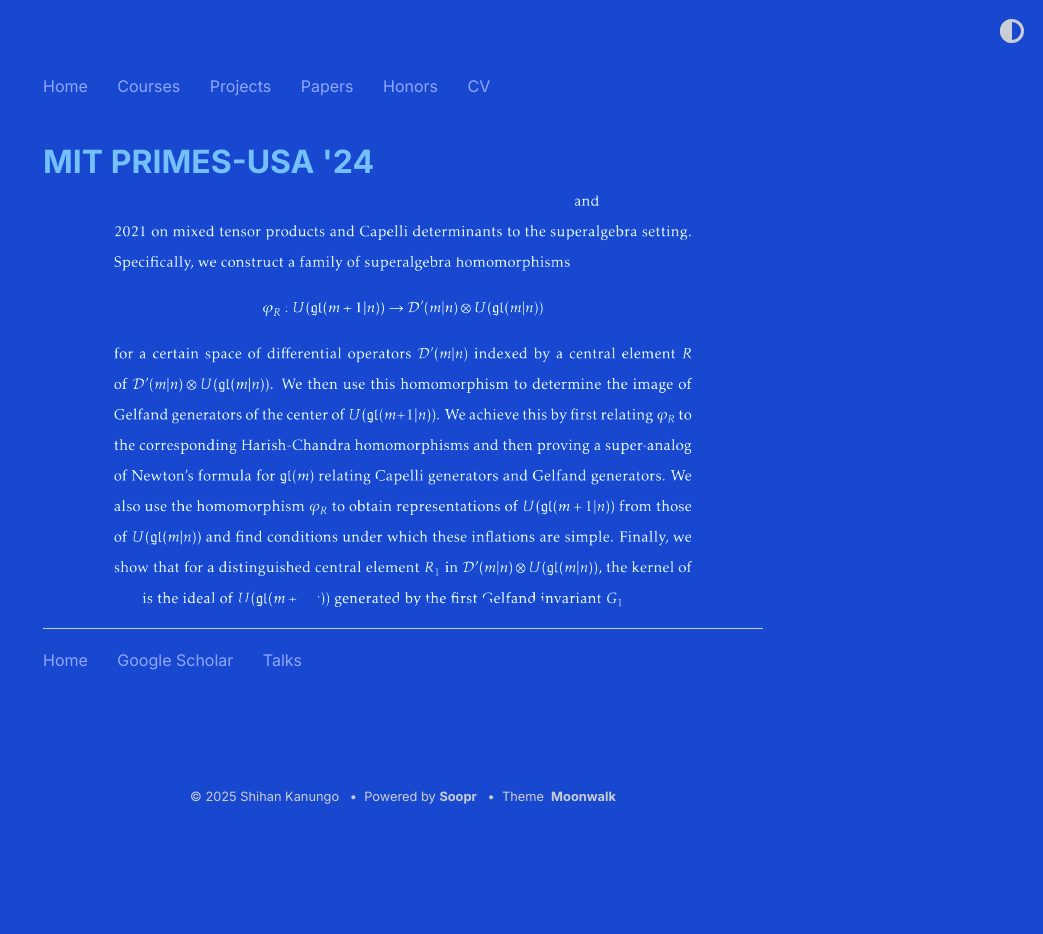
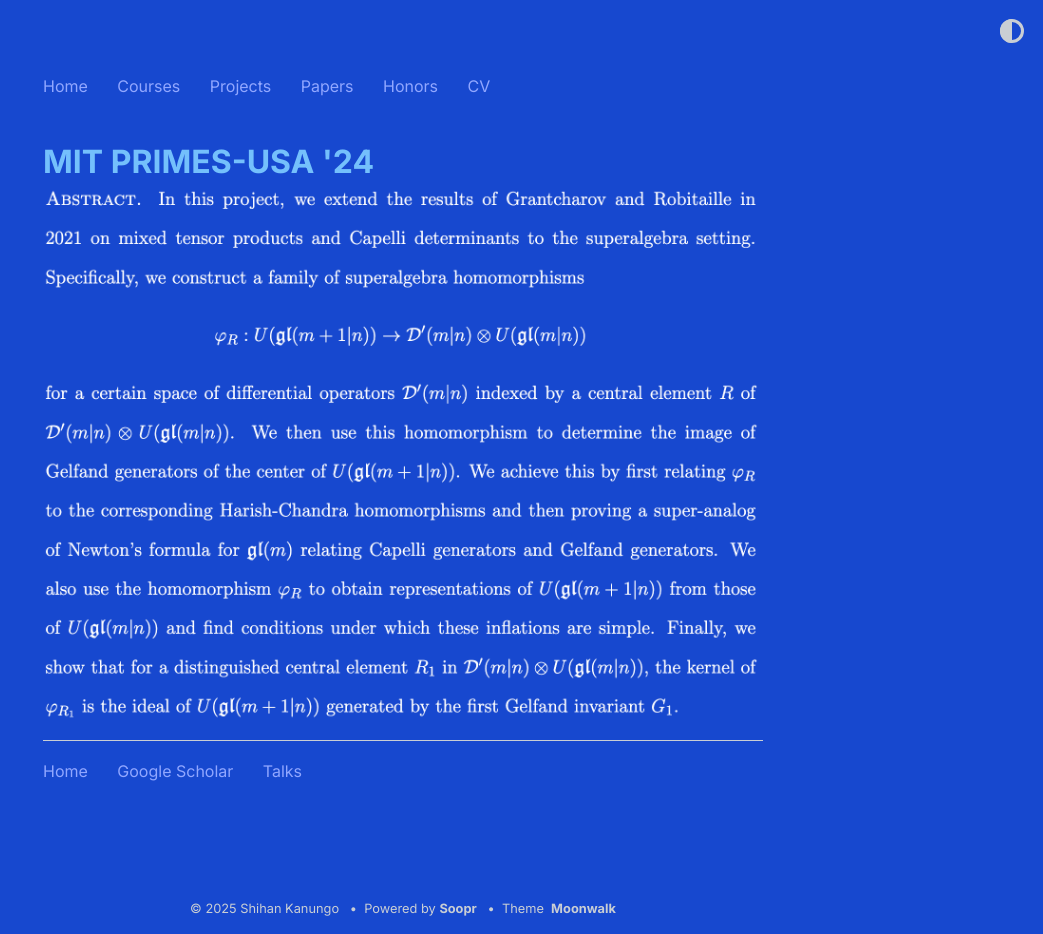
Before and after one commit to shihankanungo/shihankanungo.github.io, a Jekyll site: the page built from primes-24-1.md, in a window 1280 px wide. Shown: the whole page, without its empty margins (237-1280 px from the left). Built offline with Jekyll 4.4.1, drawn with Linux system fonts in a browser that asks for light colours; before the commit the page ends 900 px from its top, so only the background shows below that.

Commit message:
Update primes-24-1.md

```diff
--- a/primes-24-1.md
+++ b/primes-24-1.md
@@ -3,4 +3,4 @@ layout: post
 title: MIT PRIMES-USA '24
 ---
 
-![abstract-2](primes-24-1-white.png)
+![abstract-2](primes-24-1-dblue.png)
```
